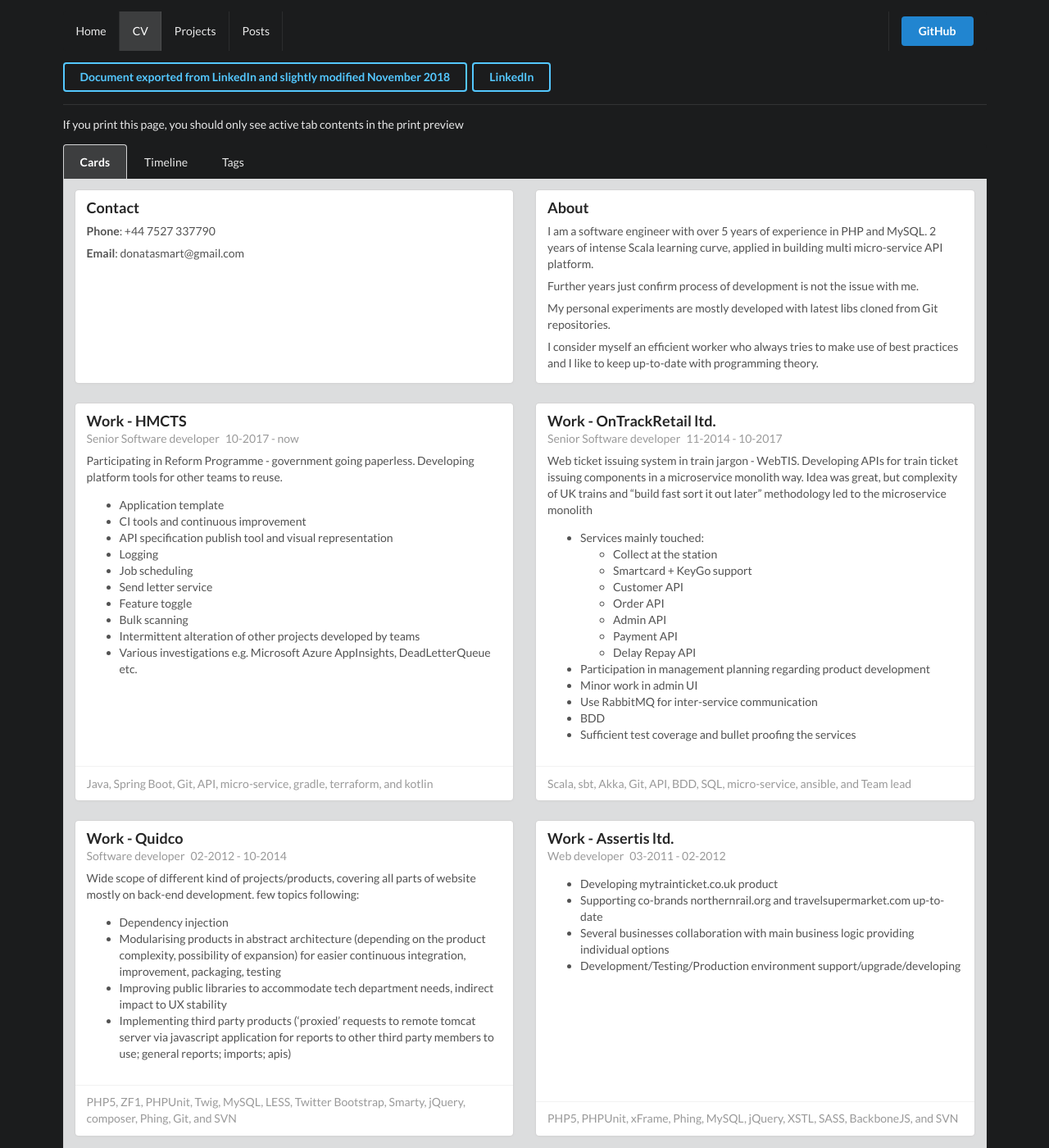
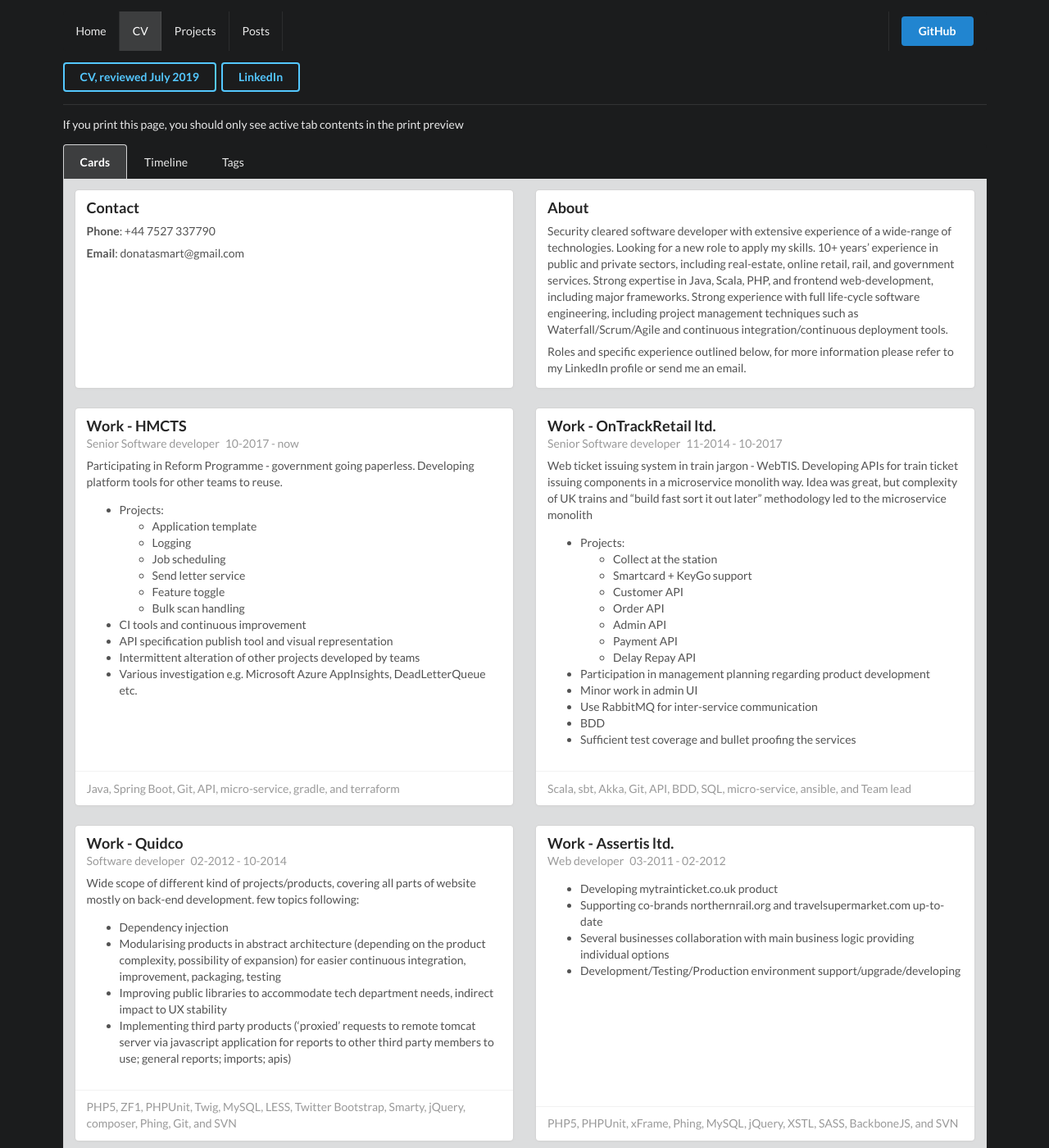
Before and after one commit to doncem/doncem.github.io, a Jekyll site: the page built from cv.html, in a window 1280 px wide and 1400 px high. Shown: the whole window at 82% size. Built offline with Jekyll 4.4.1, drawn with Linux system fonts in a browser that asks for light colours; nearby versions of some CDN libraries; some of the changed text lies outside the part shown.

Commit message:
Update CV

```diff
--- a/_data/cv.yml
+++ b/_data/cv.yml
@@ -4,32 +4,32 @@ contact:
   - type: Email
     value: donatasmart@gmail.com
 about: |
-  I am a software engineer with over 5 years of experience in PHP and MySQL.
-  2 years of intense Scala learning curve, applied in building multi micro-service API platform.
+  Security cleared software developer with extensive experience of a wide-range of technologies. Looking for a new role to apply my skills.
+  10+ years’ experience in public and private sectors, including real-estate, online retail, rail, and government services.
+  Strong expertise in Java, Scala, PHP, and frontend web-development, including major frameworks.
+  Strong experience with full life-cycle software engineering, including project management techniques such as Waterfall/Scrum/Agile and continuous integration/continuous deployment tools.
 
-  Further years just confirm process of development is not the issue with me.
-
-  My personal experiments are mostly developed with latest libs cloned from Git repositories.
-
-  I consider myself an efficient worker who always tries to make use of best practices and I like to keep up-to-date with programming theory.
+  Roles and specific experience outlined below, for more information please refer to my LinkedIn profile or send me an email.
 work:
   - place: HMCTS
     position: Senior Software developer
     start: 10-2017
     end: now
     description: |
-      Participating in Reform Programme - government going paperless. Developing platform tools for other teams to reuse.
+      Participating in Reform Programme - government going paperless.
+      Developing platform tools for other teams to reuse.
 
-      - Application template
-      - CI tools and continuous improvement
-      - API specification publish tool and visual representation
-      - Logging
-      - Job scheduling
-      - Send letter service
-      - Feature toggle
-      - Bulk scanning
-      - Intermittent alteration of other projects developed by teams
-      - Various investigations e.g. Microsoft Azure AppInsights, DeadLetterQueue etc.
+      - Projects:
+        - Application template
+        - Logging
+        -	Job scheduling
+        -	Send letter service
+        -	Feature toggle
+        -	Bulk scan handling
+      -	CI tools and continuous improvement
+      -	API specification publish tool and visual representation
+      -	Intermittent alteration of other projects developed by teams
+      -	Various investigation e.g. Microsoft Azure AppInsights, DeadLetterQueue etc.
     tags:
       - Java
       - Spring Boot
@@ -38,7 +38,6 @@ work:
       - micro-service
       - gradle
       - terraform
-      - kotlin
   - place: OnTrackRetail ltd.
     position: Senior Software developer
     start: 11-2014
@@ -46,7 +45,7 @@ work:
     description: |
       Web ticket issuing system in train jargon - WebTIS. Developing APIs for train ticket issuing components in a microservice monolith way. Idea was great, but complexity of UK trains and "build fast sort it out later" methodology led to the microservice monolith
 
-      - Services mainly touched:
+      - Projects:
         - Collect at the station
         - Smartcard + KeyGo support
         - Customer API
@@ -183,6 +182,10 @@ skills:
     - Git
     - SVN
 classes:
+  - title: Security Check Clearance
+    start: 20-03-2019
+    end: 19-03-2026
+    organiser: MoJ
   - title: Scientific results of statistical methods, statistics with SPSS
     start: 28-01-2006
     end: 31-01-2006
--- a/cv.html
+++ b/cv.html
@@ -8,7 +8,7 @@ title: CV
   <div class="ui one column grid">
     <div class="row">
       <div class="column">
-        <a href="/assets/cv-en.pdf" class="ui inverted download primary button">Document exported from LinkedIn and slightly modified November 2018</a>
+        <a href="/assets/cv-en.pdf" class="ui inverted download primary button">CV, reviewed July 2019</a>
         <a href="https://uk.linkedin.com/in/donatasmart" class="ui inverted primary button" target="_blank">LinkedIn</a>
       </div>
     </div>
```
Also changed, not shown: 1 other file.
